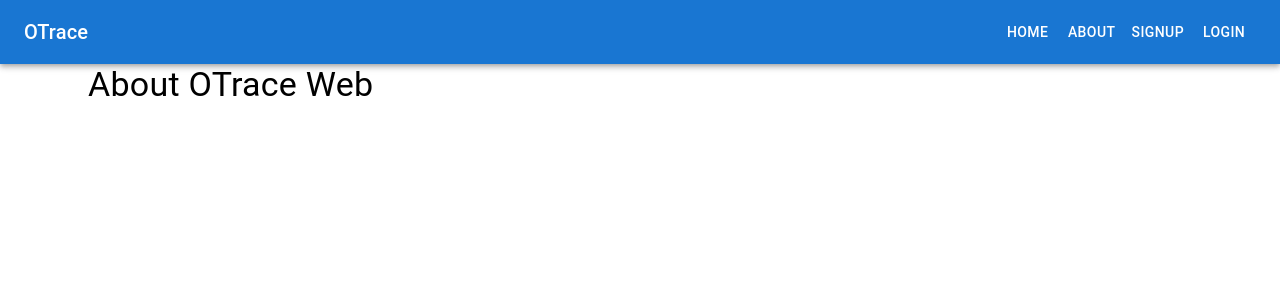
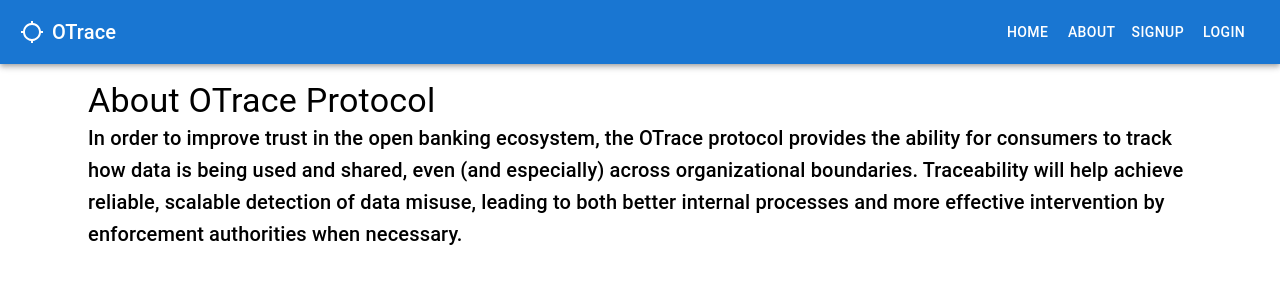
Before and after one commit to farooqashar/otrace-web, a React (Create React App) app: page /about in a window 1280 px wide. Shown: the top 300 px of the page. Built offline with nearby package versions, Linux system fonts and the light colour scheme; no server answers.

Commit message:
home and about basic fix

```diff
--- a/package.json
+++ b/package.json
@@ -5,6 +5,7 @@
   "dependencies": {
     "@emotion/react": "^11.14.0",
     "@emotion/styled": "^11.14.0",
+    "@mui/icons-material": "^6.4.5",
     "@mui/material": "^6.4.5",
     "@testing-library/dom": "^10.4.0",
     "@testing-library/jest-dom": "^6.6.3",
--- a/src/components/About.js
+++ b/src/components/About.js
@@ -4,7 +4,15 @@
 const About = () => {
   return (
     <Container>
-      <Typography variant="h4">About OTrace Web</Typography>
+      <Typography variant="h4">About OTrace Protocol</Typography>
+      <Typography variant="h6">
+        In order to improve trust in the open banking ecosystem, the OTrace
+        protocol provides the ability for consumers to track how data is being
+        used and shared, even (and especially) across organizational boundaries.
+        Traceability will help achieve reliable, scalable detection of data
+        misuse, leading to both better internal processes and more effective
+        intervention by enforcement authorities when necessary.
+      </Typography>
     </Container>
   );
 };
--- a/src/components/Home.js
+++ b/src/components/Home.js
@@ -3,9 +3,9 @@
 
 const Home = () => {
   return (
-    <Container>
-      <Typography variant="h4">Welcome to OTrace</Typography>
-      <Typography variant="body1">
+    <Container sx={{ textAlign: "center" }}>
+      <Typography variant="h3">Welcome to OTrace</Typography>
+      <Typography variant="h5">
         Track and manage data usage transparently.
       </Typography>
     </Container>
--- a/src/components/NavBar.js
+++ b/src/components/NavBar.js
@@ -1,6 +1,14 @@
 import React from "react";
 import { useNavigate } from "react-router-dom";
-import { AppBar, Toolbar, Button, Typography } from "@mui/material";
+import {
+  AppBar,
+  Toolbar,
+  Button,
+  Typography,
+  IconButton,
+  Link,
+} from "@mui/material";
+import LocationSearchingIcon from "@mui/icons-material/LocationSearching";
 import { logOut, useAuth } from "../firebase/auth";
 
 const NavBar = () => {
@@ -8,8 +16,18 @@
   const { user, role } = useAuth();
 
   return (
-    <AppBar position="static">
+    <AppBar position="static" sx={{ marginBottom: 2 }}>
       <Toolbar>
+        {/* Logo */}
+        <IconButton
+          edge="start"
+          color="inherit"
+          aria-label="logo"
+          component={Link}
+          to="/"
+        >
+          <LocationSearchingIcon />
+        </IconButton>
         <Typography variant="h6" sx={{ flexGrow: 1 }}>
           OTrace
         </Typography>
```
Also changed, not shown: 1 other file (tests, documents, lock files or other folders).
